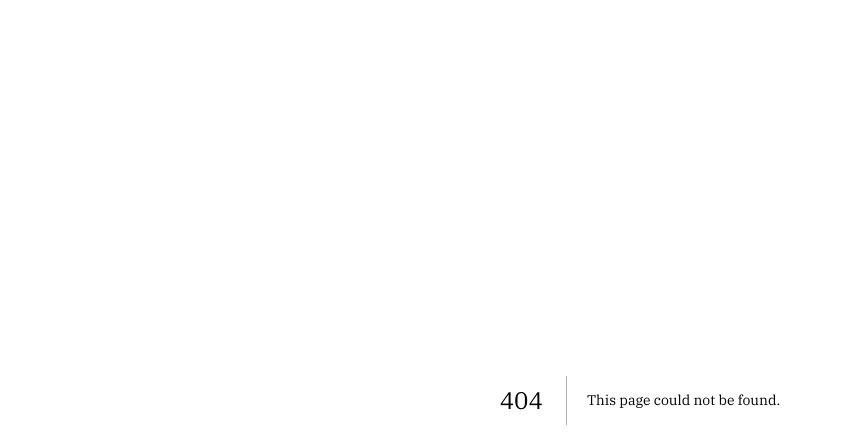
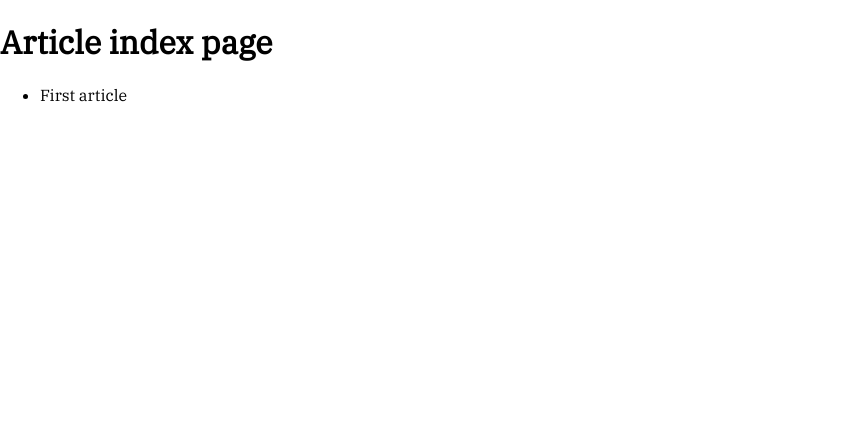
Before and after one commit to eduardomessias/eduardomessias.github.io, a Next.js app: page /articles in a window 1280 px wide. Before the commit this address had no page. Shown: the top 448 px of the page, without its empty margins (0-842 px from the left). Built offline with nearby package versions, Linux system fonts and the light colour scheme.

Commit message:
testing nextjs development

```diff
--- /dev/null
+++ b/pages/articles/first-article.js
@@ -0,0 +1,5 @@
+export default function FirstArticle() {
+    return (
+        <h1>First article</h1>
+    )
+}
--- /dev/null
+++ b/pages/articles/index.js
@@ -0,0 +1,12 @@
+import Link from 'next/link'
+
+export default function Articles() {
+    return (
+        <>
+            <h1>Article index page</h1>
+            <ul>
+                <Link href='/articles/first-article'><li>First article</li></Link>
+            </ul>
+        </>
+    )
+}
```
